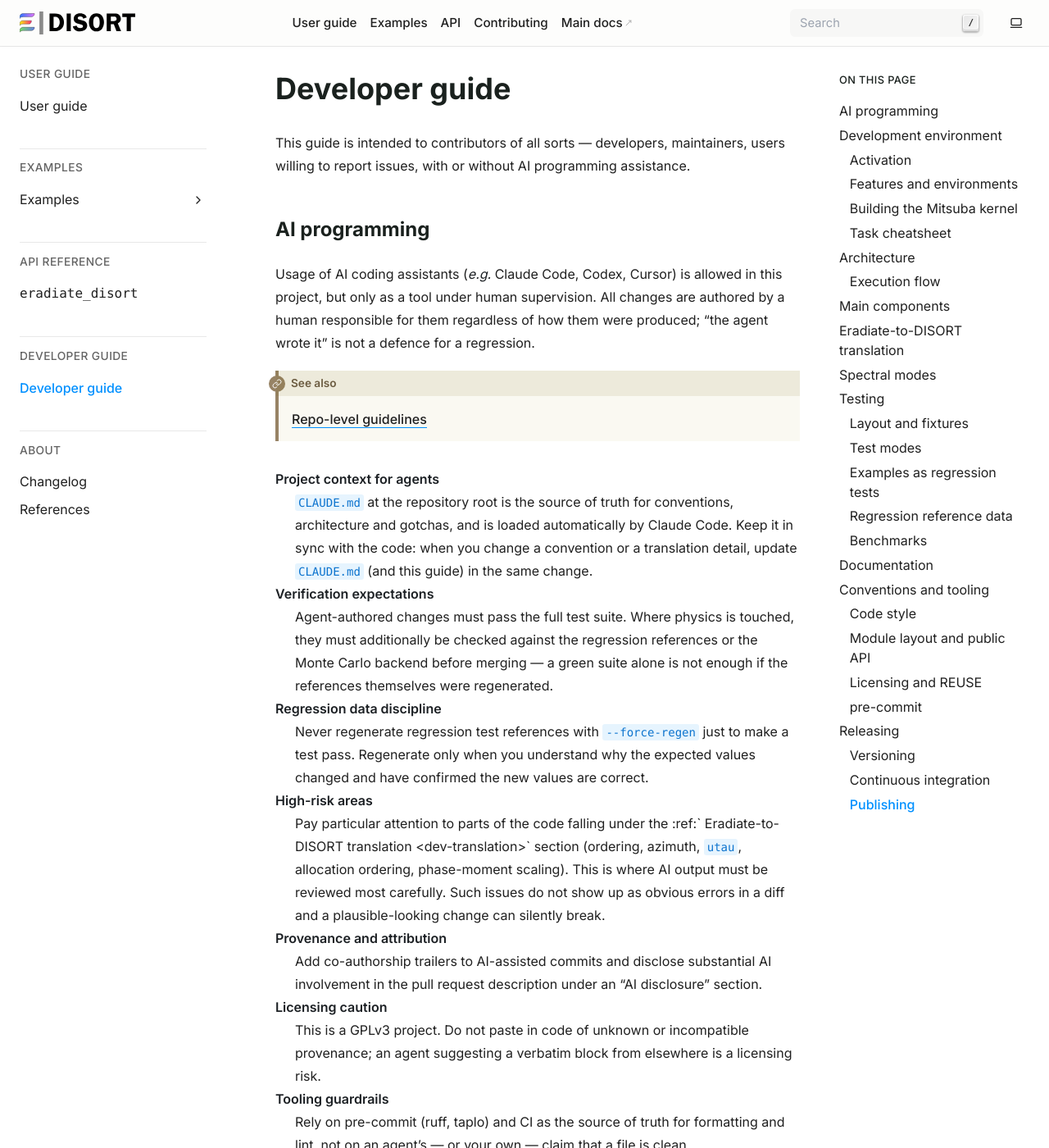
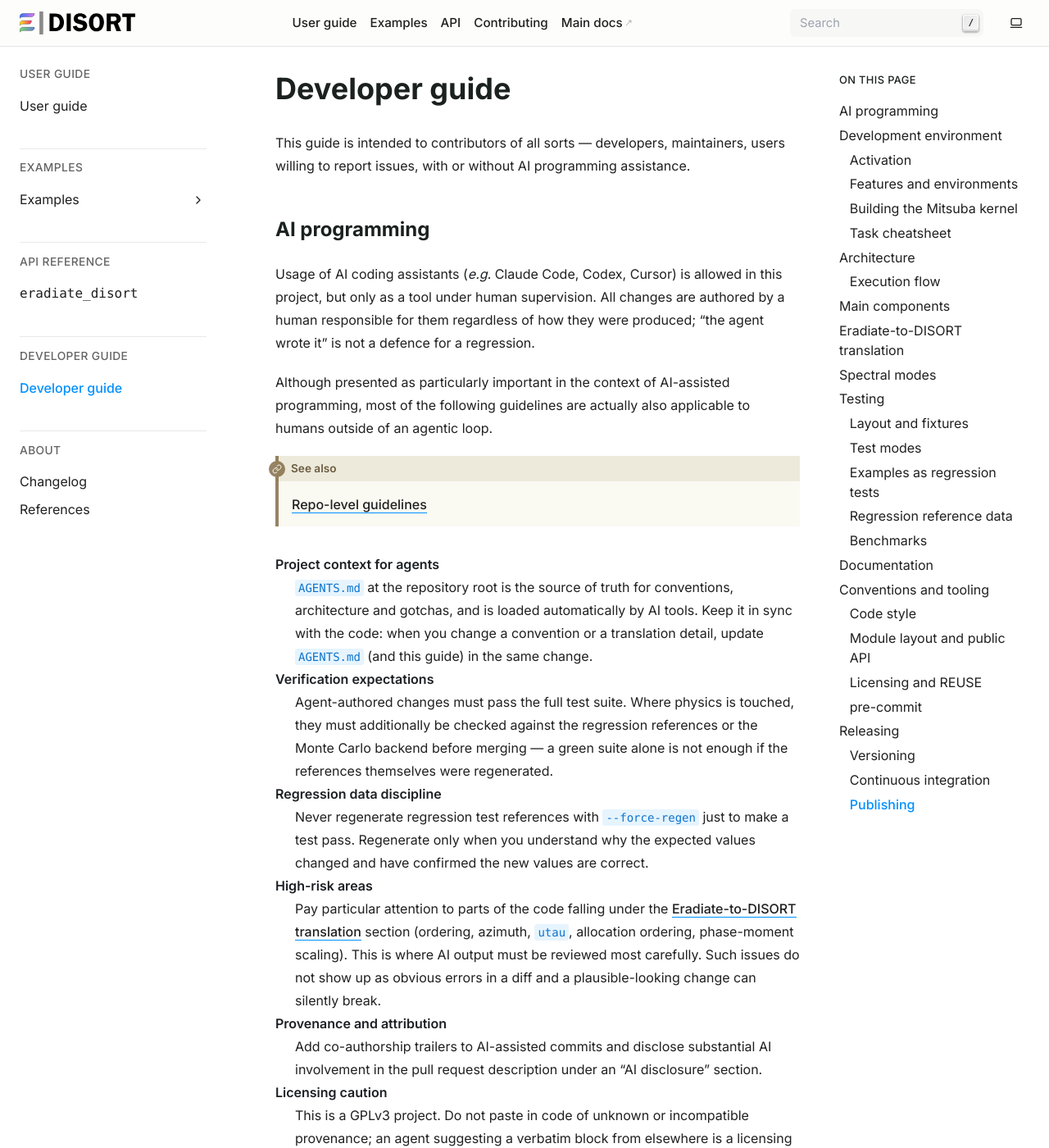
Before and after one commit to eradiate/eradiate-disort, a Sphinx documentation site: the page built from docs/dev/index.rst, in a window 1280 px wide and 1400 px high. Shown: the whole window at 82% size. Built offline with Sphinx 7.4.7, drawn with Linux system fonts in a browser that asks for light colours.

Commit message:
Typos and minors updates to dev docs

```diff
--- a/docs/dev/index.rst
+++ b/docs/dev/index.rst
@@ -11,8 +11,12 @@ AI programming
 
 Usage of AI coding assistants (*e.g.* Claude Code, Codex, Cursor) is allowed in
 this project, but only as a tool under human supervision. All changes are authored
-by a human responsible for them regardless of how them were produced;
+by a human responsible for them regardless of how they were produced;
 "the agent wrote it" is not a defence for a regression.
+
+Although presented as particularly important in the context of AI-assisted
+programming, most of the following guidelines are actually also applicable to
+humans outside of an agentic loop.
 
 .. seealso::
 
@@ -20,10 +24,10 @@ by a human responsible for them regardless of how them were produced;
     <https://github.com/eradiate/eradiate-disort/blob/main/AI_POLICY.md>`__
 
 Project context for agents
-    ``CLAUDE.md`` at the repository root is the source of truth for conventions,
-    architecture and gotchas, and is loaded automatically by Claude Code. Keep it
+    ``AGENTS.md`` at the repository root is the source of truth for conventions,
+    architecture and gotchas, and is loaded automatically by AI tools. Keep it
     in sync with the code: when you change a convention or a translation detail,
-    update ``CLAUDE.md`` (and this guide) in the same change.
+    update ``AGENTS.md`` (and this guide) in the same change.
 
 Verification expectations
     Agent-authored changes must pass the full test suite. Where physics is
@@ -38,7 +42,7 @@ Regression data discipline
 
 High-risk areas
     Pay particular attention to parts of the code falling under the
-    :ref:` Eradiate-to-DISORT translation <dev-translation>` section
+    :ref:`Eradiate-to-DISORT translation <dev-translation>` section
     (ordering, azimuth, ``utau``, allocation ordering, phase-moment scaling).
     This is where AI output must be reviewed most carefully. Such issues do not
     show up as obvious errors in a diff and a plausible-looking change can
```
Also changed, not shown: AI_POLICY.md (+2 -2 lines).
